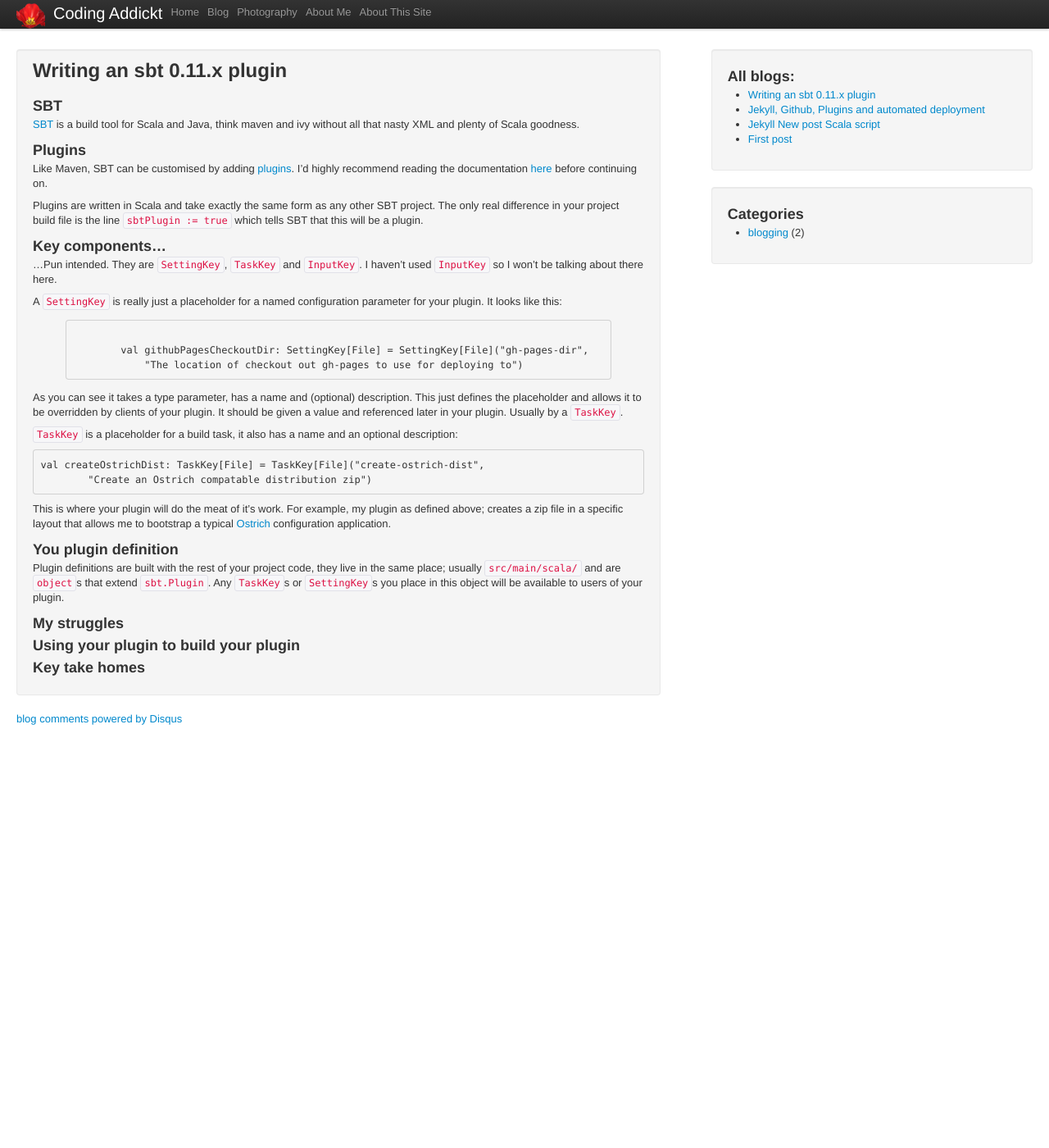
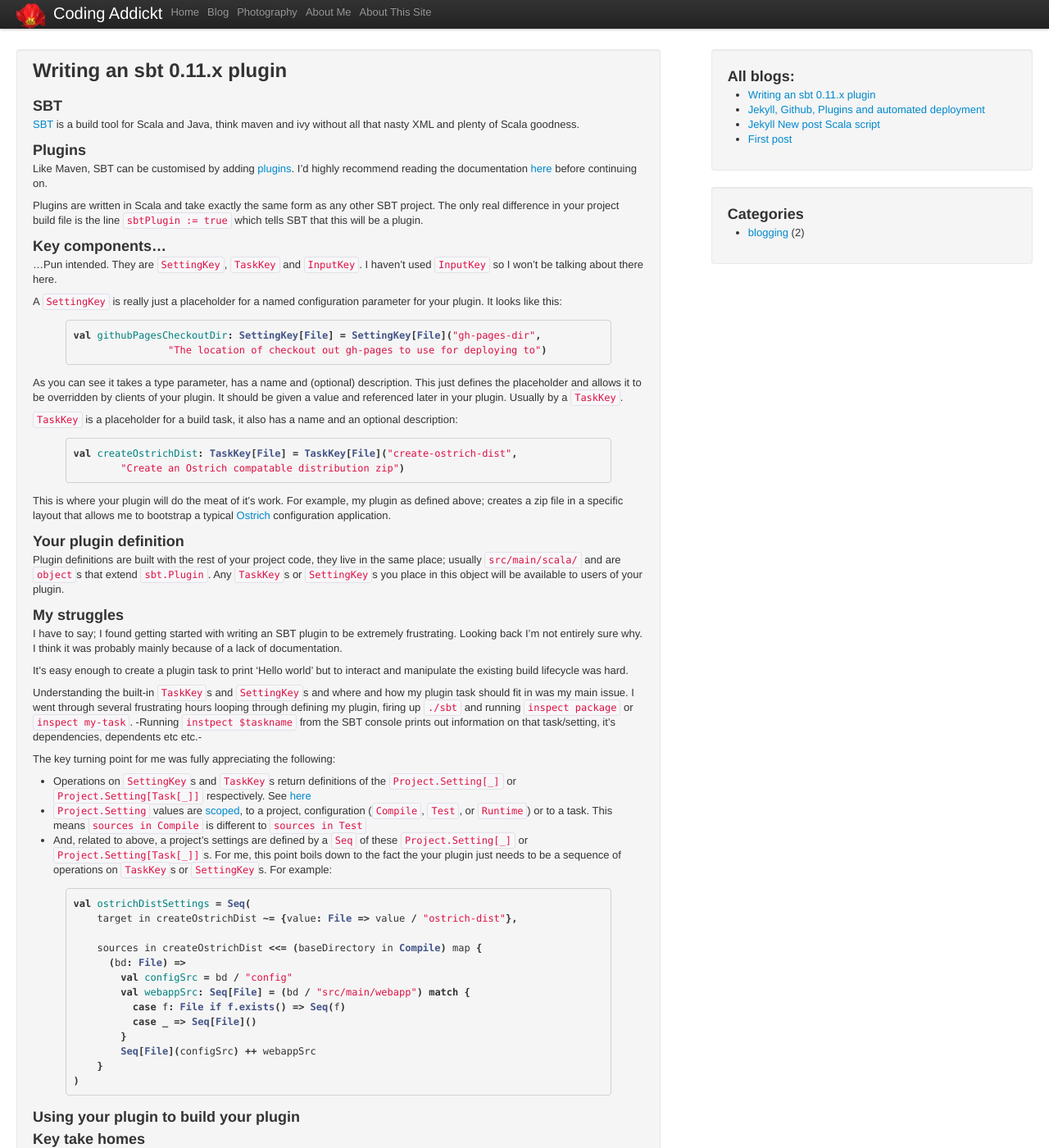
Before and after one commit to oxlade39/oxlade39.github.com, a Jekyll site: the page built from _posts/2012-04-23-Writing-an-sbt-plugin.md, in a window 1280 px wide and 1400 px high. Shown: the whole window at 82% size. Built offline with Jekyll 4.4.1, drawn with Linux system fonts in a browser that asks for light colours; nearby versions of some CDN libraries; comment, search, counter and statistics services are not loaded.

Commit message:
better syntax highlighting, writing more of the sbt plugin post

```diff
--- a/_includes/head.html
+++ b/_includes/head.html
@@ -10,6 +10,7 @@
 		<meta name="author" content="Dan Oxlade"><!-- Le styles -->
 		<link href="/css/bootstrap.css" rel="stylesheet" type="text/css">
 		<link href="/css/gist.css" rel="stylesheet" type="text/css">
+		<link href="/css/syntax.css" rel="stylesheet" type="text/css">
 		<style type="text/css">
 body {
 		padding-top: 60px; /* 60px to make the container go all the way to the bottom of the topbar */
--- a/_posts/2012-04-23-Writing-an-sbt-plugin.md
+++ b/_posts/2012-04-23-Writing-an-sbt-plugin.md
@@ -17,22 +17,47 @@ They are `SettingKey`, `TaskKey` and `InputKey`. I haven't used `InputKey` so I
 
 A `SettingKey` is really just a placeholder for a named configuration parameter for your plugin. It looks like this:
 {% highlight scala %}
-	val githubPagesCheckoutDir: SettingKey[File] = SettingKey[File]("gh-pages-dir",
-	    "The location of checkout out gh-pages to use for deploying to")
+val githubPagesCheckoutDir: SettingKey[File] = SettingKey[File]("gh-pages-dir",
+		"The location of checkout out gh-pages to use for deploying to")
 {% endhighlight %}
 As you can see it takes a type parameter, has a name and (optional) description. This just defines the placeholder and allows it to be overridden by clients of your plugin. It should be given a value and referenced later in your plugin. Usually by a `TaskKey`.
 
 `TaskKey` is a placeholder for a build task, it also has a name and an optional description:
-
-	val createOstrichDist: TaskKey[File] = TaskKey[File]("create-ostrich-dist",
-    	"Create an Ostrich compatable distribution zip")
-
+{% highlight scala %}
+val createOstrichDist: TaskKey[File] = TaskKey[File]("create-ostrich-dist",
+   	"Create an Ostrich compatable distribution zip")
+{% endhighlight %}
 This is where your plugin will do the meat of it's work. For example, my plugin as defined above; creates a zip file in a specific layout that allows me to bootstrap a typical [Ostrich](https://github.com/twitter/ostrich) configuration application.
 
-### You plugin definition
+### Your plugin definition
 Plugin definitions are built with the rest of your project code, they live in the same place; usually `src/main/scala/` and are `object`s that extend `sbt.Plugin`. Any `TaskKey`s or `SettingKey`s you place in this object will be available to users of your plugin.
 
 ### My struggles
+I have to say; I found getting started with writing an SBT plugin to be extremely frustrating. Looking back I'm not entirely sure why. I think it was probably mainly because of a lack of documentation.
+
+It's easy enough to create a plugin task to print 'Hello world' but to interact and manipulate the existing build lifecycle was hard.
+
+Understanding the built-in `TaskKey`s and `SettingKey`s and where and how my plugin task should fit in was my main issue. I went through several frustrating hours looping through defining my plugin, firing up `./sbt` and running `inspect package` or `inspect my-task`. -Running `instpect $taskname` from the SBT console prints out information on that task/setting, it's dependencies, dependents etc etc.-
+
+The key turning point for me was fully appreciating the following:
+- Operations on `SettingKey`s and `TaskKey`s return definitions of the `Project.Setting[_]` or `Project.Setting[Task[_]]` respectively. See [here](https://github.com/harrah/xsbt/wiki/Getting-Started-More-About-Settings)
+- `Project.Setting` values are [scoped](https://github.com/harrah/xsbt/wiki/Getting-Started-Scopes), to a project, configuration (`Compile`, `Test`, or `Runtime`) or to a task. This means `sources in Compile` is different to `sources in Test`
+- And, related to above, a project's settings are defined by a `Seq` of these `Project.Setting[_]` or `Project.Setting[Task[_]]`s. For me, this point boils down to the fact the your plugin just needs to be a sequence of operations on `TaskKey`s or `SettingKey`s. For example:
+{% highlight scala %}
+val ostrichDistSettings = Seq(
+    target in createOstrichDist ~= {value: File => value / "ostrich-dist"},
+
+    sources in createOstrichDist <<= (baseDirectory in Compile) map {
+      (bd: File) =>
+        val configSrc = bd / "config"
+        val webappSrc: Seq[File] = (bd / "src/main/webapp") match {
+          case f: File if f.exists() => Seq(f)
+          case _ => Seq[File]()
+        }
+        Seq[File](configSrc) ++ webappSrc
+    }
+)
+{% endhighlight %}
 
 ### Using your plugin to build your plugin
 
--- /dev/null
+++ b/css/syntax.css
@@ -0,0 +1,60 @@
+.highlight  { background: #ffffff; }
+.highlight .c { color: #999988; font-style: italic } /* Comment */
+.highlight .err { color: #a61717; background-color: #e3d2d2 } /* Error */
+.highlight .k { font-weight: bold } /* Keyword */
+.highlight .o { font-weight: bold } /* Operator */
+.highlight .cm { color: #999988; font-style: italic } /* Comment.Multiline */
+.highlight .cp { color: #999999; font-weight: bold } /* Comment.Preproc */
+.highlight .c1 { color: #999988; font-style: italic } /* Comment.Single */
+.highlight .cs { color: #999999; font-weight: bold; font-style: italic } /* Comment.Special */
+.highlight .gd { color: #000000; background-color: #ffdddd } /* Generic.Deleted */
+.highlight .gd .x { color: #000000; background-color: #ffaaaa } /* Generic.Deleted.Specific */
+.highlight .ge { font-style: italic } /* Generic.Emph */
+.highlight .gr { color: #aa0000 } /* Generic.Error */
+.highlight .gh { color: #999999 } /* Generic.Heading */
+.highlight .gi { color: #000000; background-color: #ddffdd } /* Generic.Inserted */
+.highlight .gi .x { color: #000000; background-color: #aaffaa } /* Generic.Inserted.Specific */
+.highlight .go { color: #888888 } /* Generic.Output */
+.highlight .gp { color: #555555 } /* Generic.Prompt */
+.highlight .gs { font-weight: bold } /* Generic.Strong */
+.highlight .gu { color: #aaaaaa } /* Generic.Subheading */
+.highlight .gt { color: #aa0000 } /* Generic.Traceback */
+.highlight .kc { font-weight: bold } /* Keyword.Constant */
+.highlight .kd { font-weight: bold } /* Keyword.Declaration */
+.highlight .kp { font-weight: bold } /* Keyword.Pseudo */
+.highlight .kr { font-weight: bold } /* Keyword.Reserved */
+.highlight .kt { color: #445588; font-weight: bold } /* Keyword.Type */
+.highlight .m { color: #009999 } /* Literal.Number */
+.highlight .s { color: #d14 } /* Literal.String */
+.highlight .na { color: #008080 } /* Name.Attribute */
+.highlight .nb { color: #0086B3 } /* Name.Builtin */
+.highlight .nc { color: #445588; font-weight: bold } /* Name.Class */
+.highlight .no { color: #008080 } /* Name.Constant */
+.highlight .ni { color: #800080 } /* Name.Entity */
+.highlight .ne { color: #990000; font-weight: bold } /* Name.Exception */
+.highlight .nf { color: #990000; font-weight: bold } /* Name.Function */
+.highlight .nn { color: #555555 } /* Name.Namespace */
+.highlight .nt { color: #000080 } /* Name.Tag */
+.highlight .nv { color: #008080 } /* Name.Variable */
+.highlight .ow { font-weight: bold } /* Operator.Word */
+.highlight .w { color: #bbbbbb } /* Text.Whitespace */
+.highlight .mf { color: #009999 } /* Literal.Number.Float */
+.highlight .mh { color: #009999 } /* Literal.Number.Hex */
+.highlight .mi { color: #009999 } /* Literal.Number.Integer */
+.highlight .mo { color: #009999 } /* Literal.Number.Oct */
+.highlight .sb { color: #d14 } /* Literal.String.Backtick */
+.highlight .sc { color: #d14 } /* Literal.String.Char */
+.highlight .sd { color: #d14 } /* Literal.String.Doc */
+.highlight .s2 { color: #d14 } /* Literal.String.Double */
+.highlight .se { color: #d14 } /* Literal.String.Escape */
+.highlight .sh { color: #d14 } /* Literal.String.Heredoc */
+.highlight .si { color: #d14 } /* Literal.String.Interpol */
+.highlight .sx { color: #d14 } /* Literal.String.Other */
+.highlight .sr { color: #009926 } /* Literal.String.Regex */
+.highlight .s1 { color: #d14 } /* Literal.String.Single */
+.highlight .ss { color: #990073 } /* Literal.String.Symbol */
+.highlight .bp { color: #999999 } /* Name.Builtin.Pseudo */
+.highlight .vc { color: #008080 } /* Name.Variable.Class */
+.highlight .vg { color: #008080 } /* Name.Variable.Global */
+.highlight .vi { color: #008080 } /* Name.Variable.Instance */
+.highlight .il { color: #009999 } /* Literal.Number.Integer.Long */
```
